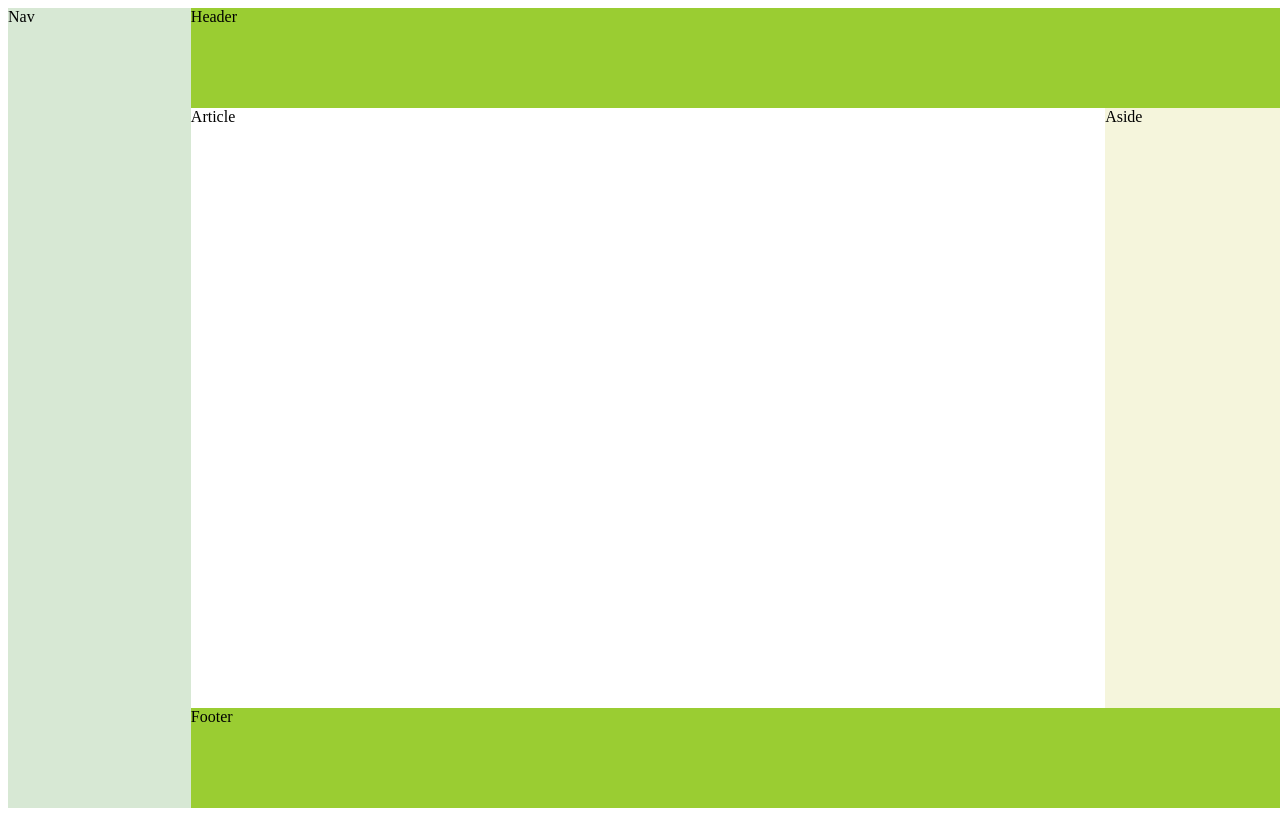
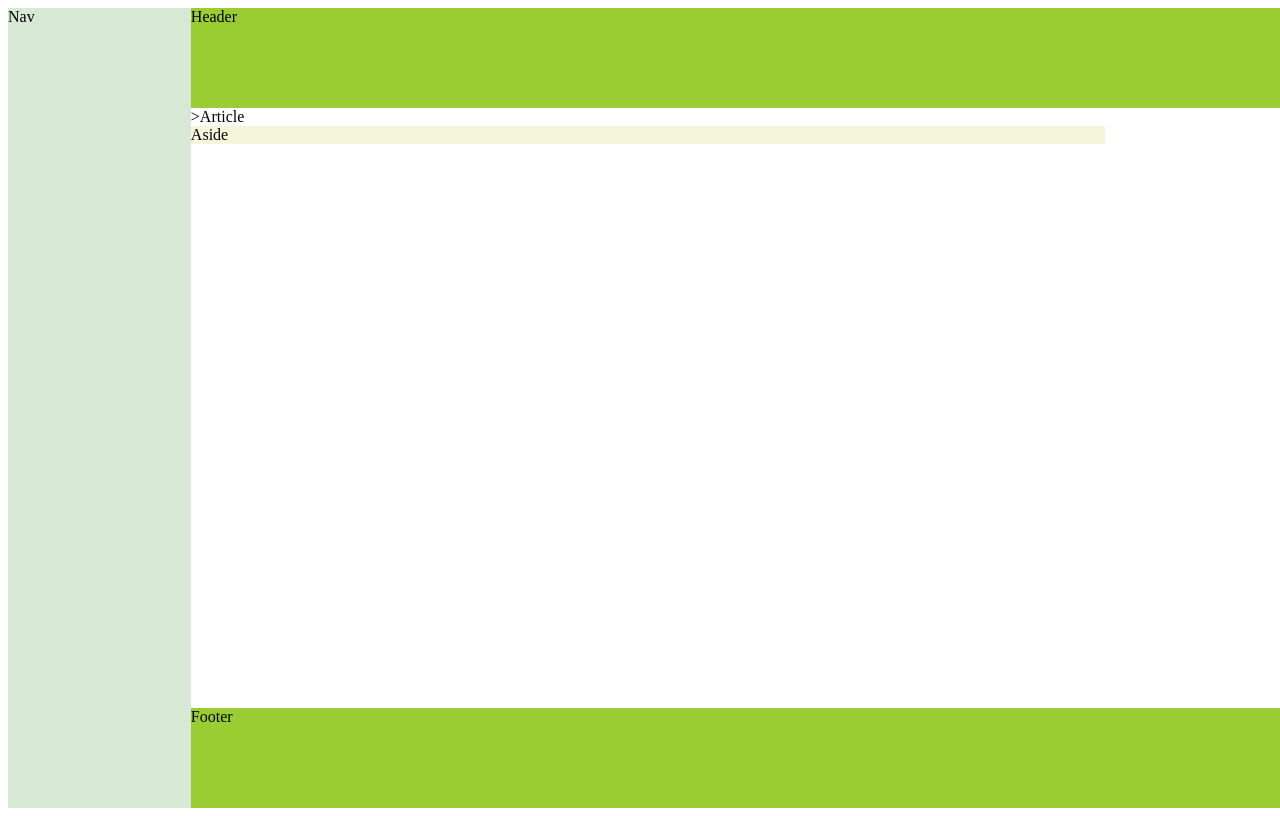
Before and after one commit to acciojob/split-screen-styling-sumitsinghkushwaha, a website: page main.html in a window 1280 px wide. Drawn offline with Linux system fonts and the light colour scheme.

Commit message:
created a submission

```diff
--- a/main.html
+++ b/main.html
@@ -15,12 +15,12 @@
     <header id="header">Header
 
     </header>
-    <div id="artcile">Article
+		<content>
+			<article id="artcile">>Article </article>
+			<div id="aside">Aside </div>
+		</content>
 
-    </div>
-    <div id="aside">Aside
 
-    </div>
     <div id="Footer">Footer
 
     </div>
```
